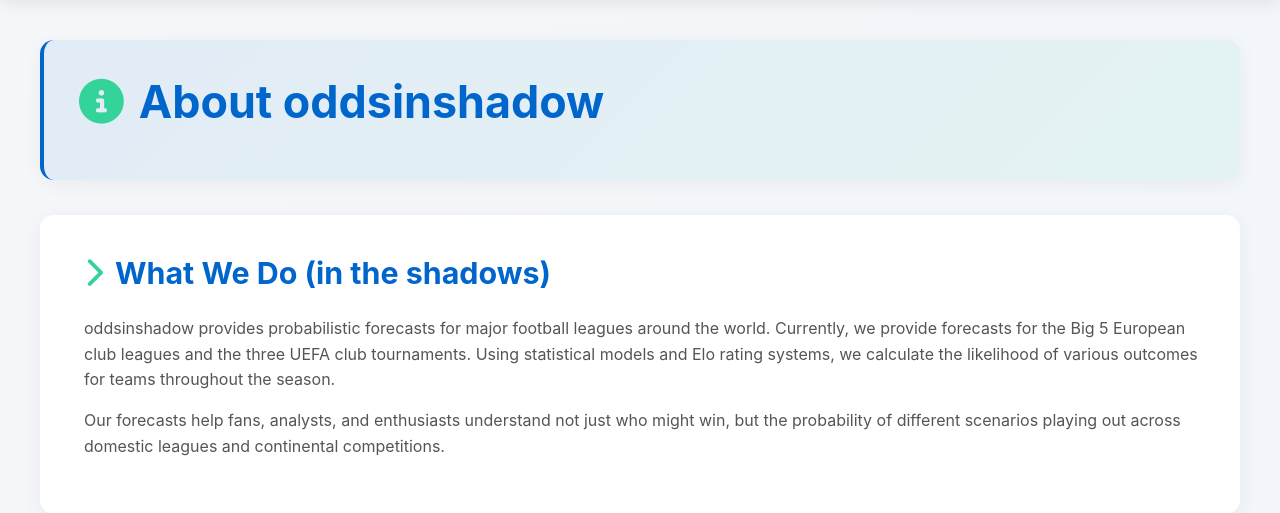
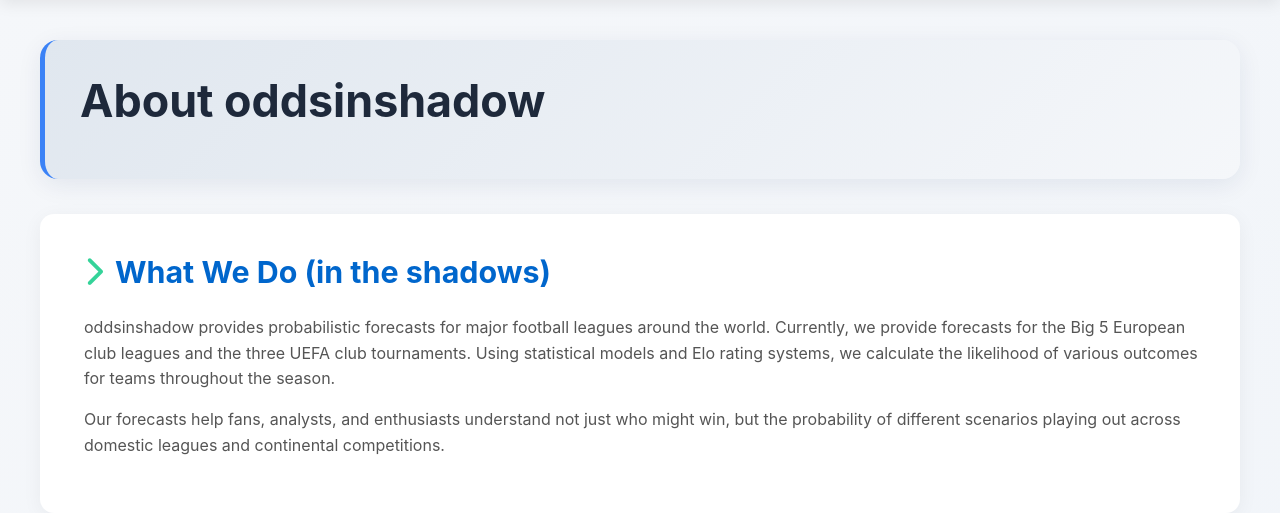
Before and after one commit to prrlesmac/footy_odds_fe, a Flask app: page /about in a window 1280 px wide. Shown: the part 69-582 px from the top of the page. Run offline with Flask 3, Linux system fonts and the light colour scheme.

Commit message:
change header

```diff
--- a/app/static/style.css
+++ b/app/static/style.css
@@ -95,49 +95,41 @@ body {
    HEADERS & SECTIONS
    ============================================ */
 .page-header {
-    background: linear-gradient(135deg, rgba(0, 102, 204, 0.08) 0%, rgba(52, 211, 153, 0.08) 100%);
+    background: linear-gradient(135deg, #e0e7ef 0%, #f5f7fa 100%);
     padding: 35px;
     margin-bottom: 35px;
-    border-radius: 14px;
-    box-shadow: 0 4px 20px rgba(0, 0, 0, 0.05);
+    border-radius: 18px;
+    box-shadow: 0 6px 24px rgba(0, 42, 90, 0.08);
     text-align: left;
-    border-left: 4px solid #0066cc;
+    border-left: 5px solid #3b82f6;
 }
 
 .page-header h1 {
     margin: 0 0 15px 0;
     font-weight: 700;
-    color: #0066cc;
+    color: #1e293b;
     font-size: 2.8rem;
 }
 
 .page-header h1::before {
-    content: "\f05a ";
-    font-family: 'Font Awesome 6 Free';
-    font-weight: 900;
-    margin-right: 15px;
-    color: #34d399;
+    content: "";
 }
 
 .page-header h4 {
     margin: 0;
     font-weight: 600;
-    color: #0066cc;
-    font-size: 1.1rem;
+    color: #334155;
+    font-size: 1.15rem;
 }
 
 .page-header h4::before {
-    content: "\f138 ";
-    font-family: 'Font Awesome 6 Free';
-    font-weight: 900;
-    margin-right: 10px;
-    color: #34d399;
+    content: "";
 }
 
 .page-header p {
     margin: 0;
     font-size: 1.1rem;
-    color: #555;
+    color: #64748b;
     font-weight: 500;
 }
 
@@ -539,6 +531,7 @@ select:focus {
 }
 
 @media (max-width: 768px) {
+
     .main-container,
     .main-container.wide {
         max-width: 100%;
```
